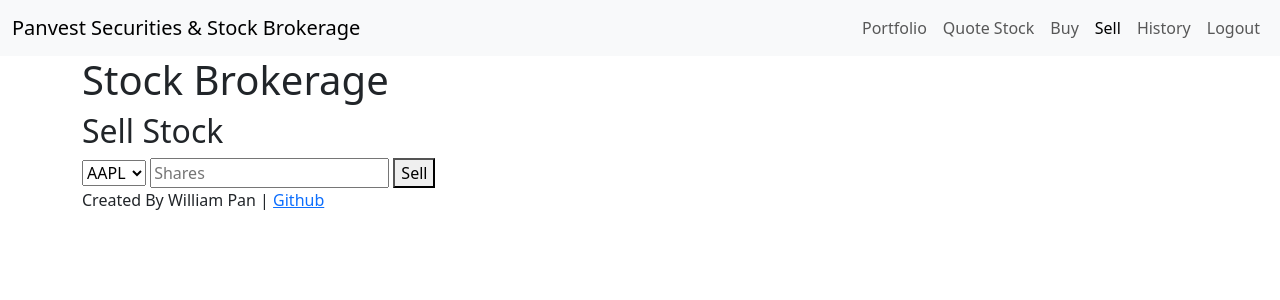
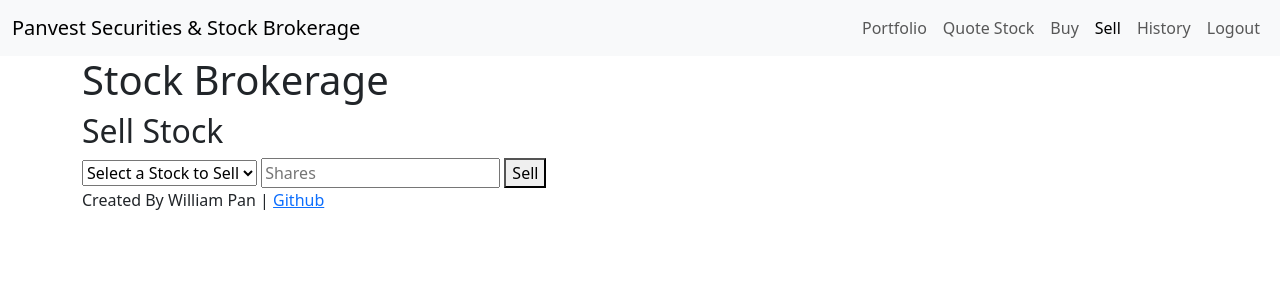
Before and after one commit to williampan22/stock_trading_brokerage_app, a Flask app: page /sell in a window 1280 px wide. Shown: the top 300 px of the page. Run offline with Flask 3, Linux system fonts and the light colour scheme; the visitor is signed in with stand-in values (Sample User, id 1); data comes from the database, SQL or seed files in the repository.

Commit message:
cleaned code and added empty to selldropdown

```diff
--- a/app.py
+++ b/app.py
@@ -42,7 +42,6 @@ def after_request(response):
 # Register for an account
 @app.route("/register", methods=["GET", "POST"])
 def register():
-
     if request.method == "POST":
         # Get password and username from HTML form
         username = request.form.get("username")
--- a/templates/index.html
+++ b/templates/index.html
@@ -1,11 +1,11 @@
 {% extends "base.html" %}
 
 {% block title %}
-    Portfolio
+Portfolio
 {% endblock %}
 
 {% block header %}
-    Portfolio
+Portfolio
 {% endblock %}
 
 {% block body %}
--- a/templates/sell.html
+++ b/templates/sell.html
@@ -11,6 +11,7 @@
 {% block body %}
 <form action="/sell" method="post">
     <select autcomplete="off" name="symbol" id="symbol">
+        <option disabled selected value="">Select a Stock to Sell</option>
         {% for stock in portfolio %}
         <option value="{{stock.symbol}}">{{stock.symbol}}</option>
         {% endfor %}
```
